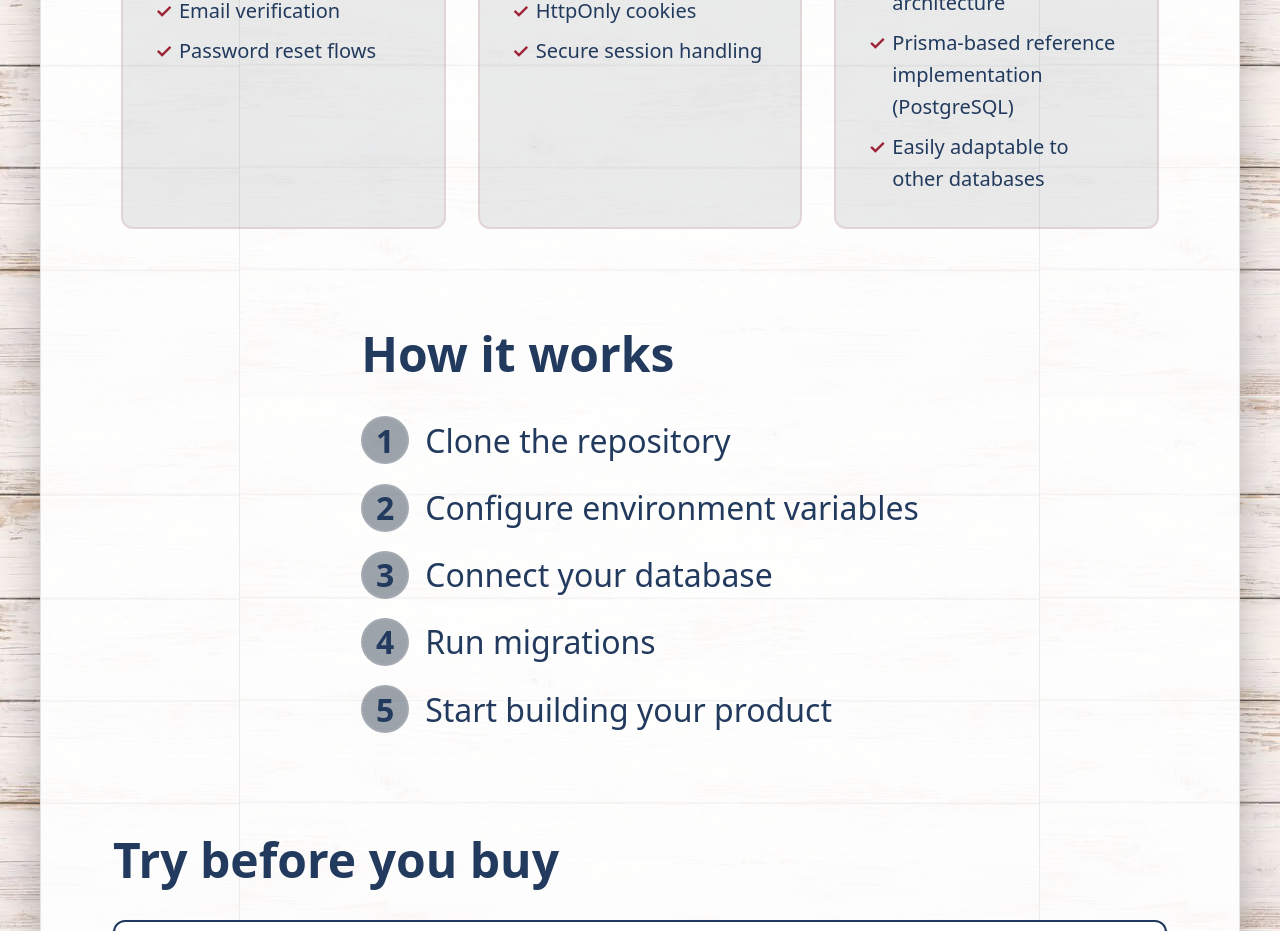
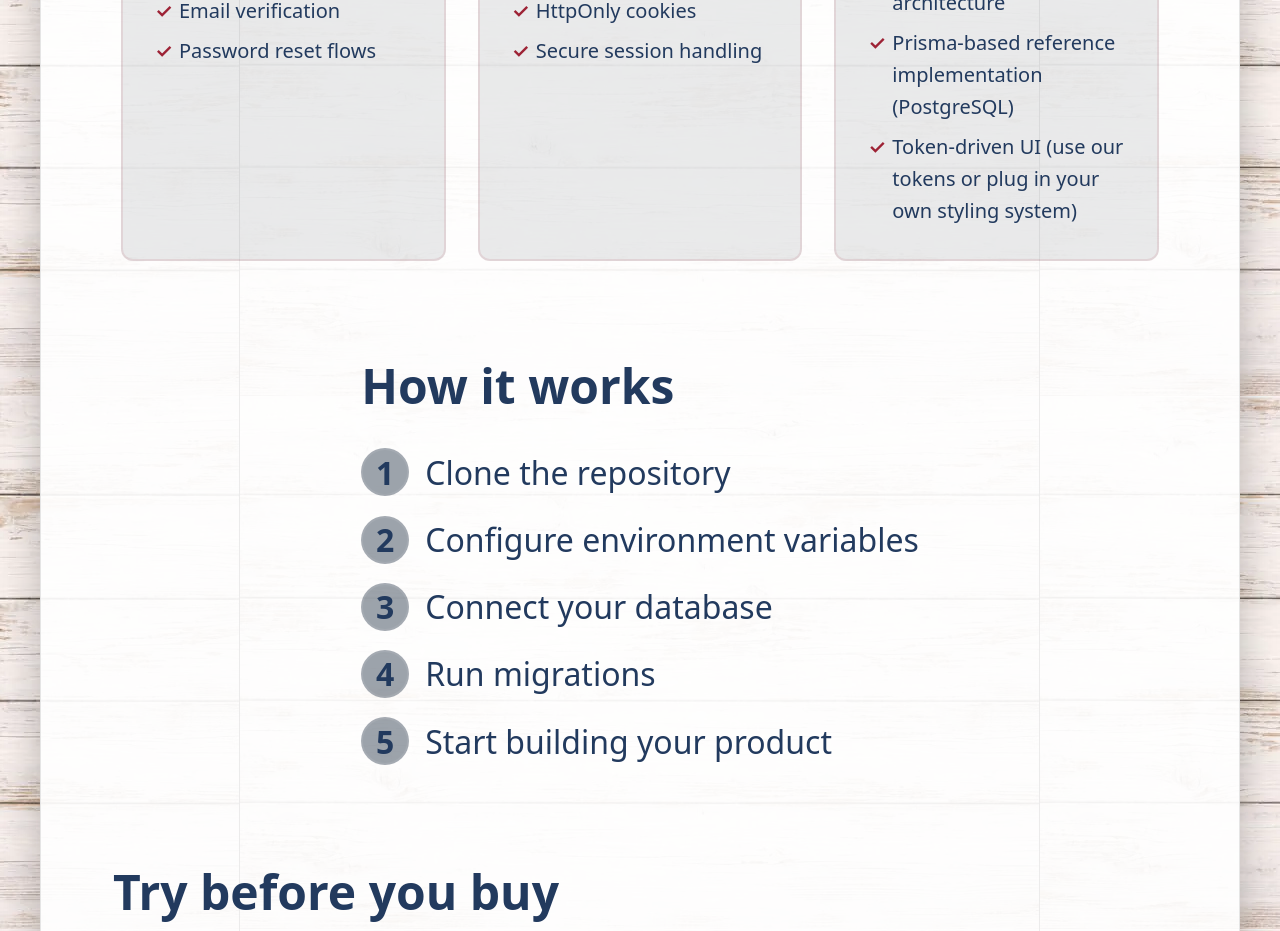
Before and after one commit to Grammeri/nextjs-landing, a Next.js app: page /products/authforge in a window 1280 px wide. Shown: the part 1800-2731 px from the top of the page. Built offline with nearby package versions, Linux system fonts and the light colour scheme.

Commit message:
chore(marketing): refine Architecture bullets in AuthForge features

```diff
--- a/src/app/products/authforge/page.tsx
+++ b/src/app/products/authforge/page.tsx
@@ -70,7 +70,7 @@ export default function AuthForgeProductPage() {
               <ul className={styles.featureList}>
                 <li>Database-agnostic authentication architecture</li>
                 <li>Prisma-based reference implementation (PostgreSQL)</li>
-                <li>Easily adaptable to other databases</li>
+                <li>Token-driven UI (use our tokens or plug in your own styling system)</li>
               </ul>
             </div>
           </div>
```
